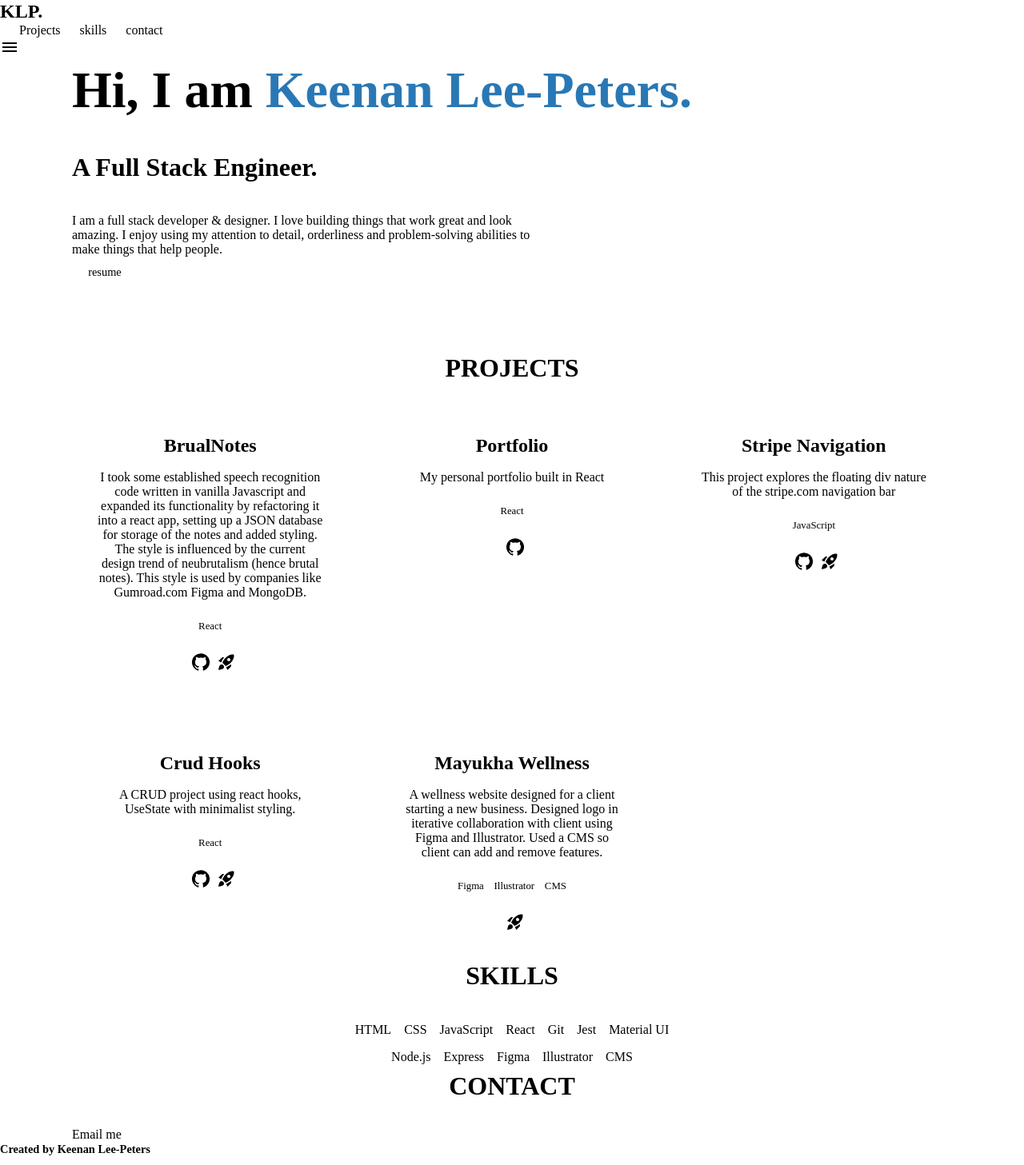
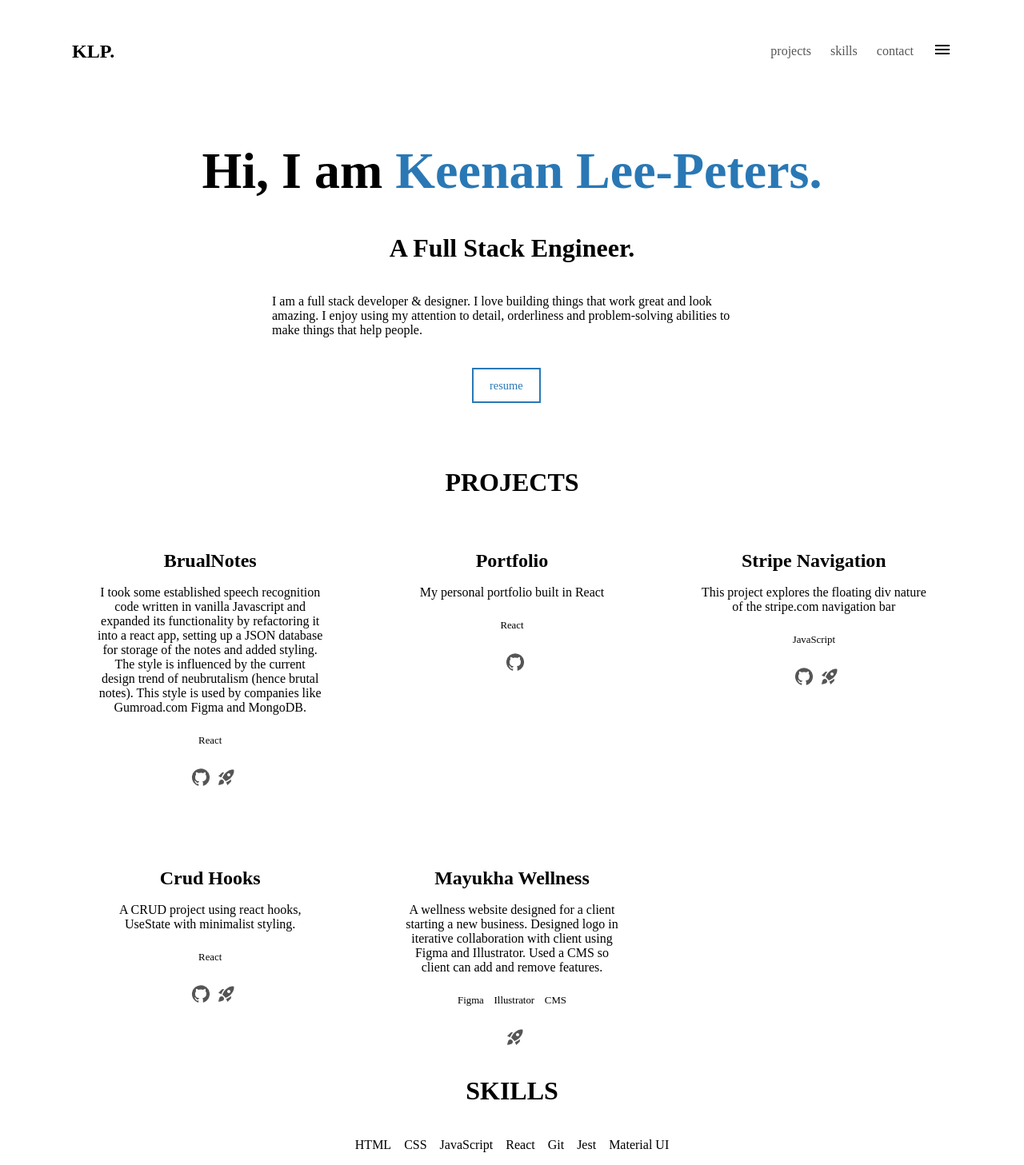
Before and after one commit to klp1130/portfolio2, a React (Create React App) app: page / in a window 1280 px wide. Shown: the top 1457 px of the page at 80% size. Built offline with nearby package versions, Linux system fonts and the light colour scheme.

Commit message:
colors configured

```diff
--- a/src/App.css
+++ b/src/App.css
@@ -1,7 +1,7 @@
 .App {
     font-family: 'Poppins', sans-serif;
     line-height: 1.5;
-    color: var(--clr-fg);
+    color: #555;
     background-color: var(--clr-bg);
 }
 
@@ -10,7 +10,7 @@
     --clr-bg-alt: #fff;
     --clr-fg: #555;
     --clr-fg-alt: #444;
-    --clr-primary: #2978b5;
+    --clr-primary: ##2978b5;
     --shadow: rgba(100, 100, 111, 0.2) 0px 7px 29px 0px;
 }
 
@@ -25,7 +25,7 @@
 }
 
 .link {
-    color: var(--clr-primary);
+    color: #2978b5;
     padding: 0 0 0.3em 0;
     position: relative;
 }
@@ -53,14 +53,14 @@ main {
 
 
 .link {
-    color: var(--clr-primary);
+    color: #2978b5;
     padding: 0 0 0.3em 0;
     position: relative;
 }
 
 
 .link:hover {
-    color: var(--clr-primary);
+    color: #2978b5;
 }
 
 
@@ -71,7 +71,7 @@ main {
     height: 0.2em;
     position: absolute;
     bottom: 0;
-    background-color: var(--clr-primary);
+    background-color: #2978b5;
     transition: width 0.2s ease-in;
 }
 
@@ -81,13 +81,13 @@ main {
 }
 
 .link--nav {
-    color: var(--clr-fg);
+    color: #555;
     text-transform: lowercase;
     font-weight: 500;
 }
 
 .link--icon {
-    color: var(--clr-fg);
+    color: #555;
 }
 
 .btn {
@@ -101,8 +101,8 @@ main {
 }
 
 .btn--outline {
-    color: var(--clr-primary);
-    border: 2px solid var(--clr-primary);
+    color: #2978b5;
+    border: 2px solid #2978b5;
     position: relative;
     overflow: hidden;
     z-index: 1;
@@ -110,13 +110,13 @@ main {
 
 .btn--outline:hover,
 .btn--outline:focus {
-    color: var(--clr-bg);
+    color: #fcfcfc;;
 }
 
 .btn--outline:before {
     content: '';
     position: absolute;
-    background-color: var(--clr-primary);
+    background-color: #2978b5;
     right: 100%;
     bottom: 0;
     left: 0;
@@ -132,7 +132,7 @@ main {
 
 .btn--plain {
     text-transform: initial;
-    background-color: var(--clr-bg-alt);
+    background-color: #444;
     box-shadow: rgba(0, 0, 0, 0.15) 0px 3px 3px 0px;
     border: 0;
 }
@@ -147,7 +147,7 @@ main {
 
 .btn--icon:hover,
 .btn--icon:focus {
-    color: var(--clr-primary);
+    color: #2978b5;
 }
 
 .btn--icon:active {
--- a/src/components/About/About.js
+++ b/src/components/About/About.js
@@ -7,7 +7,7 @@ const About = () => {
     const { name, role, description, resume, social } = about
 
     return(
-        <div>
+        <div className='about center'>
             {name && (
                 <h1>
                     Hi, I am <span className='about__name'>{name}.</span>
@@ -17,7 +17,7 @@ const About = () => {
             {role && <h2 className='about__role'>A {role}.</h2>}
             <p className='about__desc'>{description && description}</p>
 
-            <div>
+            <div className='about__contact center'>
                 {resume && (
                     <a href={resume}>
                         <span type='button' className='btn btn--outline'>
--- a/src/components/Contact/Contact.js
+++ b/src/components/Contact/Contact.js
@@ -5,10 +5,10 @@ const Contact = () => {
     if (!contact.email) return null
 
     return (
-        <section id='contact'>
+        <section className='section contact center' id='contact'>
             <h2 className='section__title'>Contact</h2>
             <a href={`mailto:${contact.email}`}>
-                <span type='button'>
+                <span type='button' className='btn btn--outline'>
                     Email me
                 </span>
             </a>
--- a/src/components/Footer/Footer.js
+++ b/src/components/Footer/Footer.js
@@ -1,7 +1,7 @@
 import './Footer.css'
 
 const Footer = () => (
-    <footer>
+    <footer className='footer'>
         <a href='https://github.com/klp1130/portfolio2'
         className='footer_link'
         >
--- a/src/components/Header/Header.js
+++ b/src/components/Header/Header.js
@@ -6,7 +6,7 @@ const Header = () => {
     const { homepage, title } = header
 
     return (
-        <header>
+        <header className='header center'>
             <h3>
                 {homepage ?
                 (<a href={homepage}>{title}</a>) :
--- a/src/components/Navbar/Navbar.js
+++ b/src/components/Navbar/Navbar.js
@@ -5,12 +5,12 @@ import MenuIcon from '@mui/icons-material/Menu'
 import './Navbar.css'
 
 const Navbar = () => {
-    const [ showNavList, setShowNavList ] = useState(false)
+    const [showNavList, setShowNavList] = useState(false)
 
     const toggleNavList = () => setShowNavList(!showNavList)
 
     return (
-        <nav>
+        <nav className='center nav'>
             <ul
                 style={{ display: showNavList ? 'flex' : null }}
                 className='nav__list'
@@ -20,6 +20,7 @@ const Navbar = () => {
                         <a
                             href='#projects'
                             onClick={toggleNavList}
+                            className='link link--nav'
                         >
                             Projects
                         </a>
@@ -31,6 +32,7 @@ const Navbar = () => {
                         <a
                             href='#skills'
                             onClick={toggleNavList}
+                            className='link link--nav'
                         >
                             skills
                         </a>
@@ -42,6 +44,7 @@ const Navbar = () => {
                         <a
                             href='#contact'
                             onClick={toggleNavList}
+                            className='link link--nav'
                         >
                             contact
                         </a>
@@ -52,9 +55,8 @@ const Navbar = () => {
             <button
                 type='button'
                 onClick={toggleNavList}
-                aria-label='toggle navigation'
-                className='nav__hamburger'
-            >
+                className='btn btn--icon nav__hamburger'
+                >
                 {showNavList ? <CloseIcon /> : <MenuIcon />}
             </button>
         </nav>
```
